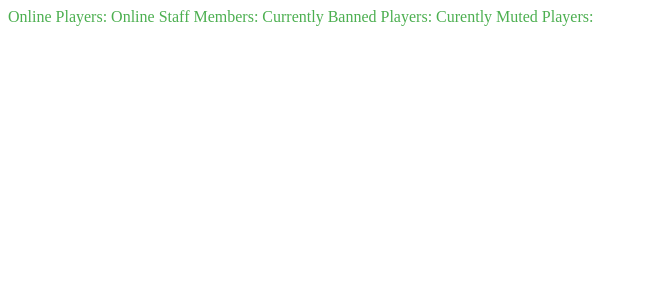
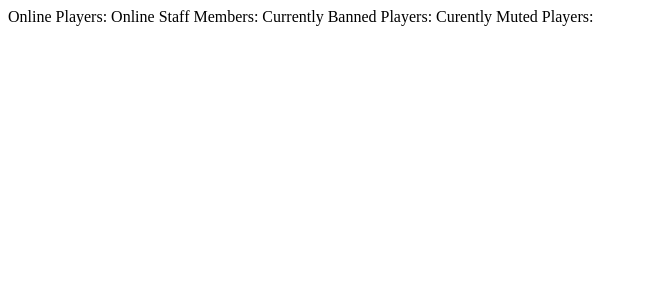
Before and after one commit to SpyTVofficial/MyPlugins, a PHP site: page /serverstats/index.php in a window 1280 px wide. Shown: the top 300 px of the page, without its empty margins (0-648 px from the left). Run offline with PHP 8.4, Linux system fonts and the light colour scheme.

Commit message:
'style_css_broken'

```diff
--- a/assets/style.css
+++ b/assets/style.css
@@ -4,10 +4,12 @@
   overflow: hidden;
 }
 
-.Stats {
-  color: #4CAF50;
+.Stats div {
+  color: #000000;
   text-align: left;
-  float: left;
+  vertical-align: middle;
+  display: inline-block;
+  line-height: normal;
   text-orientation: upright;
 }
 /* Style the links inside the navigation bar */
--- a/serverstats/index.php
+++ b/serverstats/index.php
@@ -12,10 +12,12 @@
 
     <body>
         <div class=Stats>
+        <span>
             <p1>Online Players: </p1>
             <p2>Online Staff Members: </p2>
             <p3>Currently Banned Players: </p3>
             <p4>Curently Muted Players: </p4>
+        </span>
         </div>
     </body>
 
```
